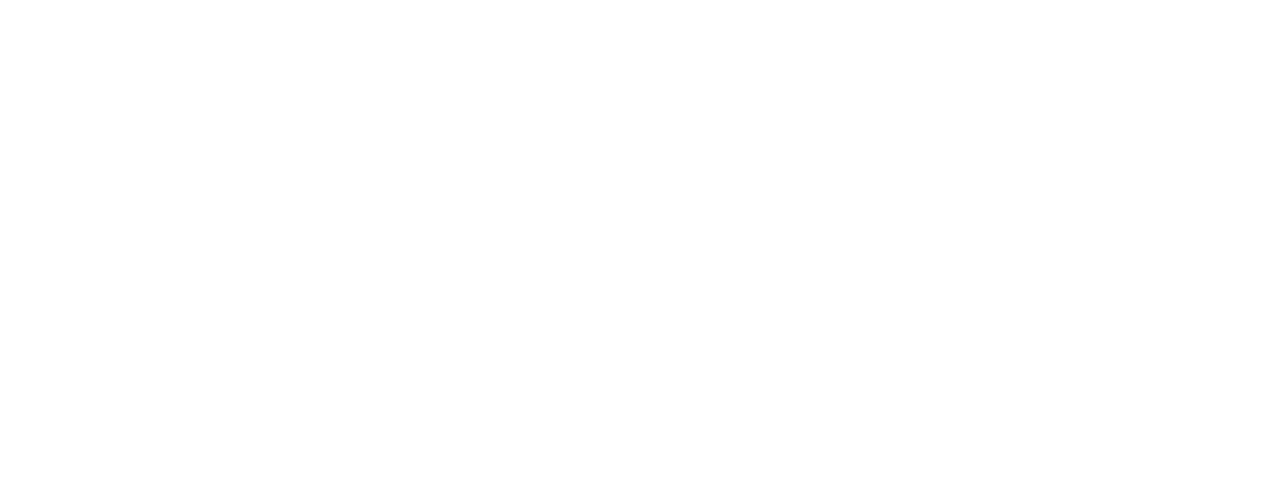
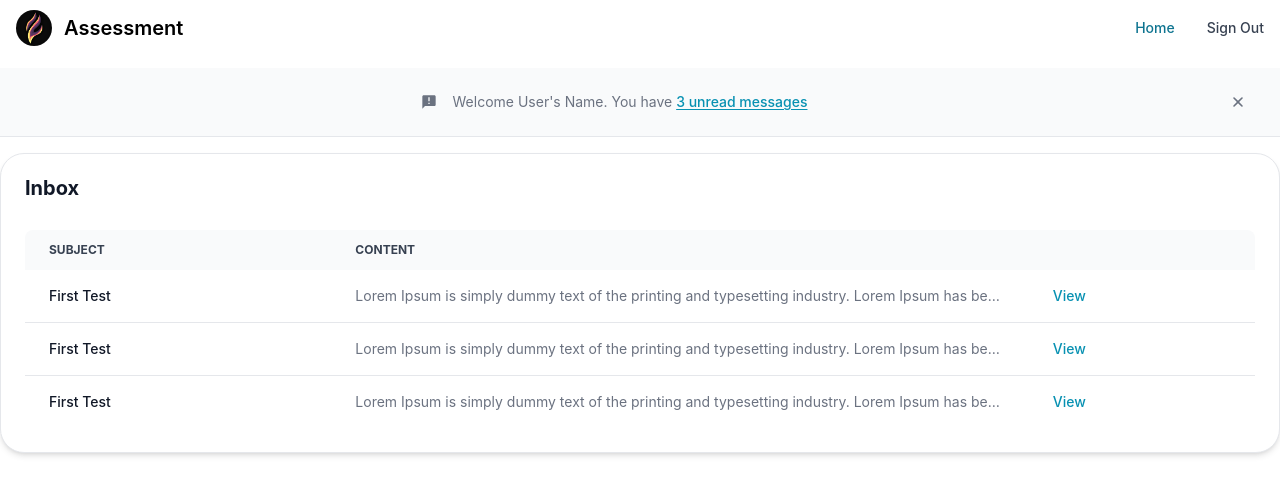
Before and after one commit to Meedo365/Mailing_Test, a React (Create React App) app in the folder frontend/: page /home in a window 1280 px wide. Before the commit this address had no page. Shown: the top 494 px of the page. Built offline with nearby package versions, Linux system fonts and the light colour scheme.

Commit message:
Update App.js

```diff
--- a/frontend/src/App.js
+++ b/frontend/src/App.js
@@ -12,8 +12,8 @@
   return (
     <Router>
       <Routes>
-        <Route path="/" element={<Home />} />
-        <Route path="/login" element={<Login />} />
+        <Route path="/" element={<Login />} />
+        <Route path="/home" element={<Home />} />
         <Route path="/message" element={<Message />} />
       </Routes>
     </Router>
```
